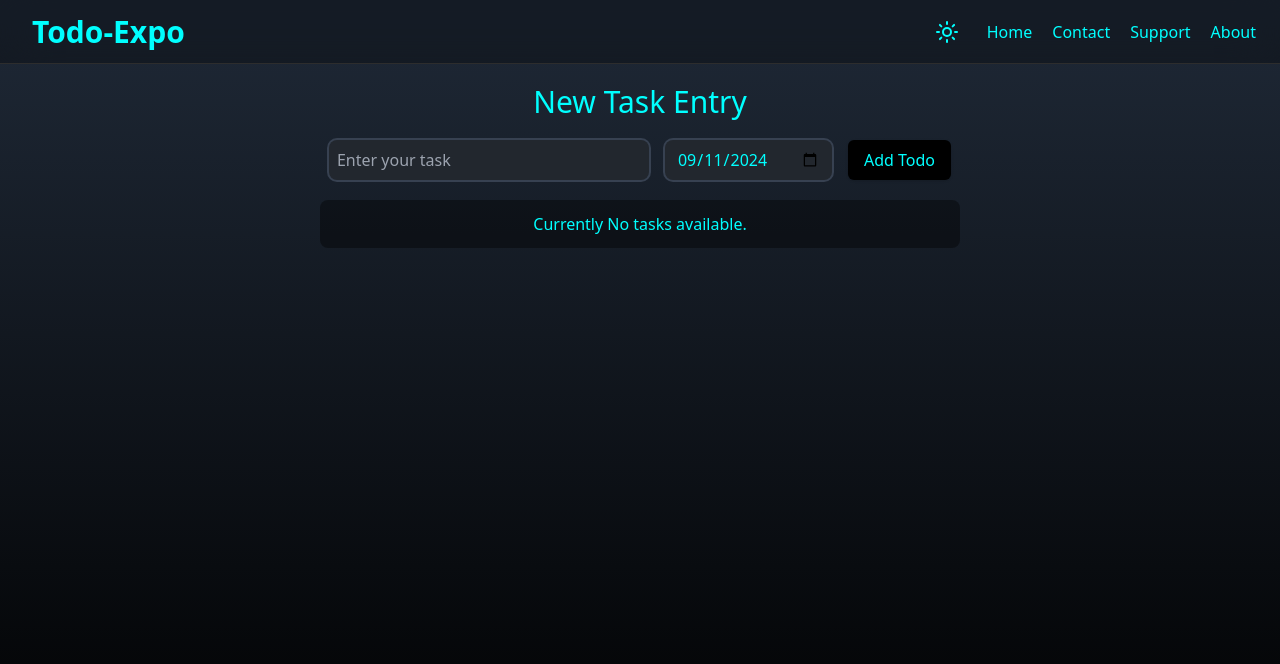
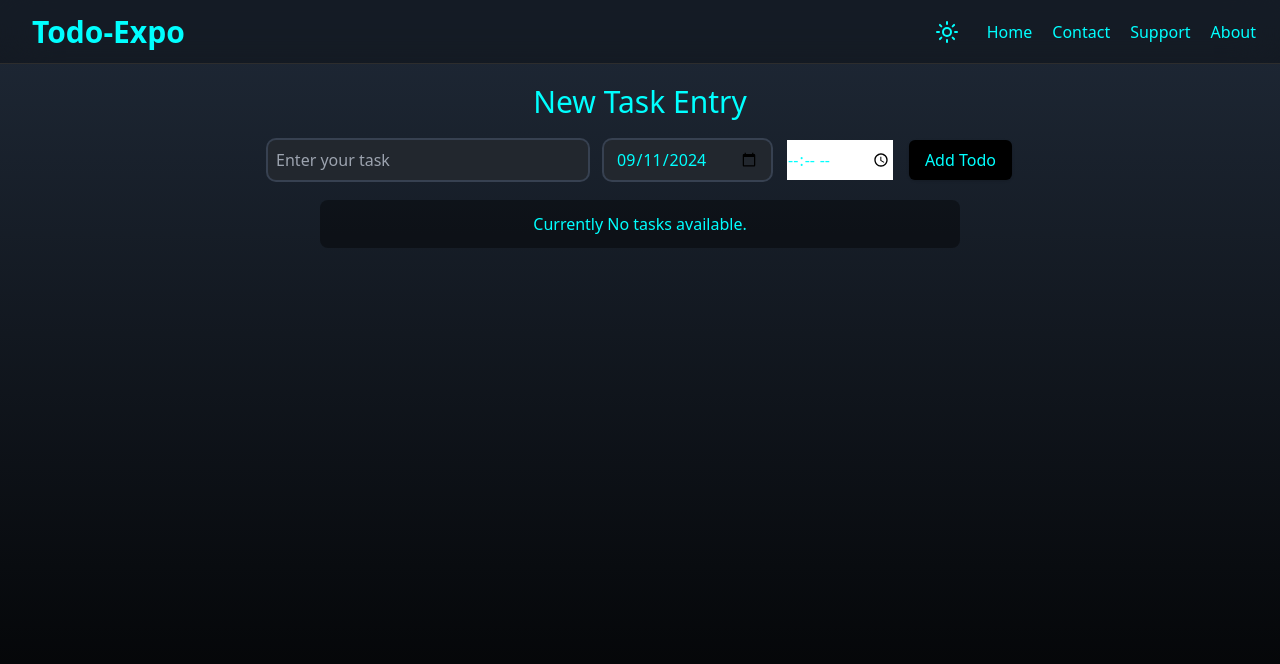
Before and after one commit to bolanpartik/task-expo, a React (Vite) app: page / in a window 1280 px wide. Shown: the top 664 px of the page. Built offline with nearby package versions, Linux system fonts and the light colour scheme.

Commit message:
add time input

```diff
--- a/src/components/AddTodo.jsx
+++ b/src/components/AddTodo.jsx
@@ -57,6 +57,9 @@ export default function AddTodo({ setAllTodos, todoRef }) {
                     min={getTodayDate()}
                     className="px-3 py-1 rounded-lg ring-2 ring-gray-700 focus:outline-none focus:ring-sky-600 bg-customDarkGray"
                 />
+                <input
+                    type="time"
+                />
                 <button
                     onClick={handleAddTodo}
                     className="bg-black p-2 px-4 border-none outline-none text-customCyan rounded-md shadow hover:shadow-white/30"
```
